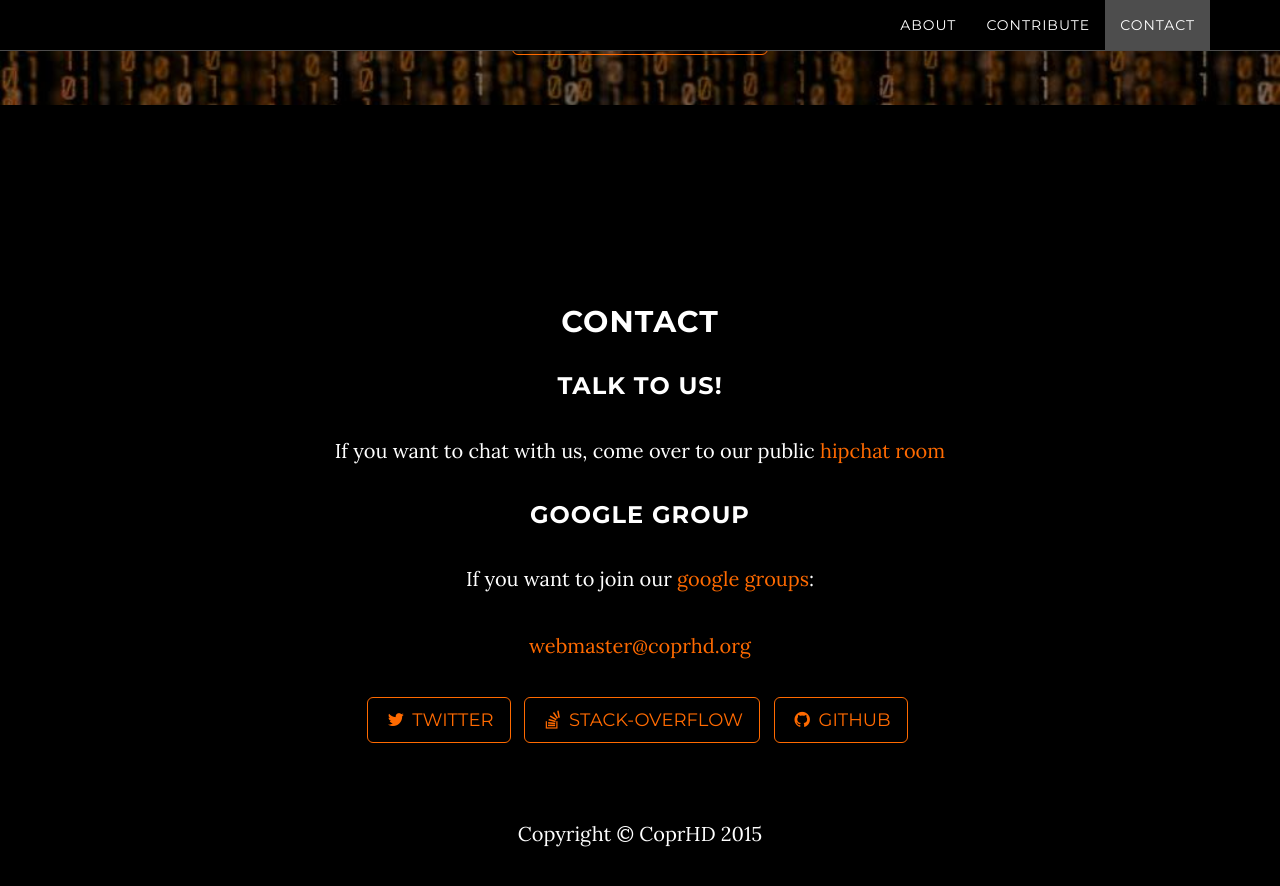
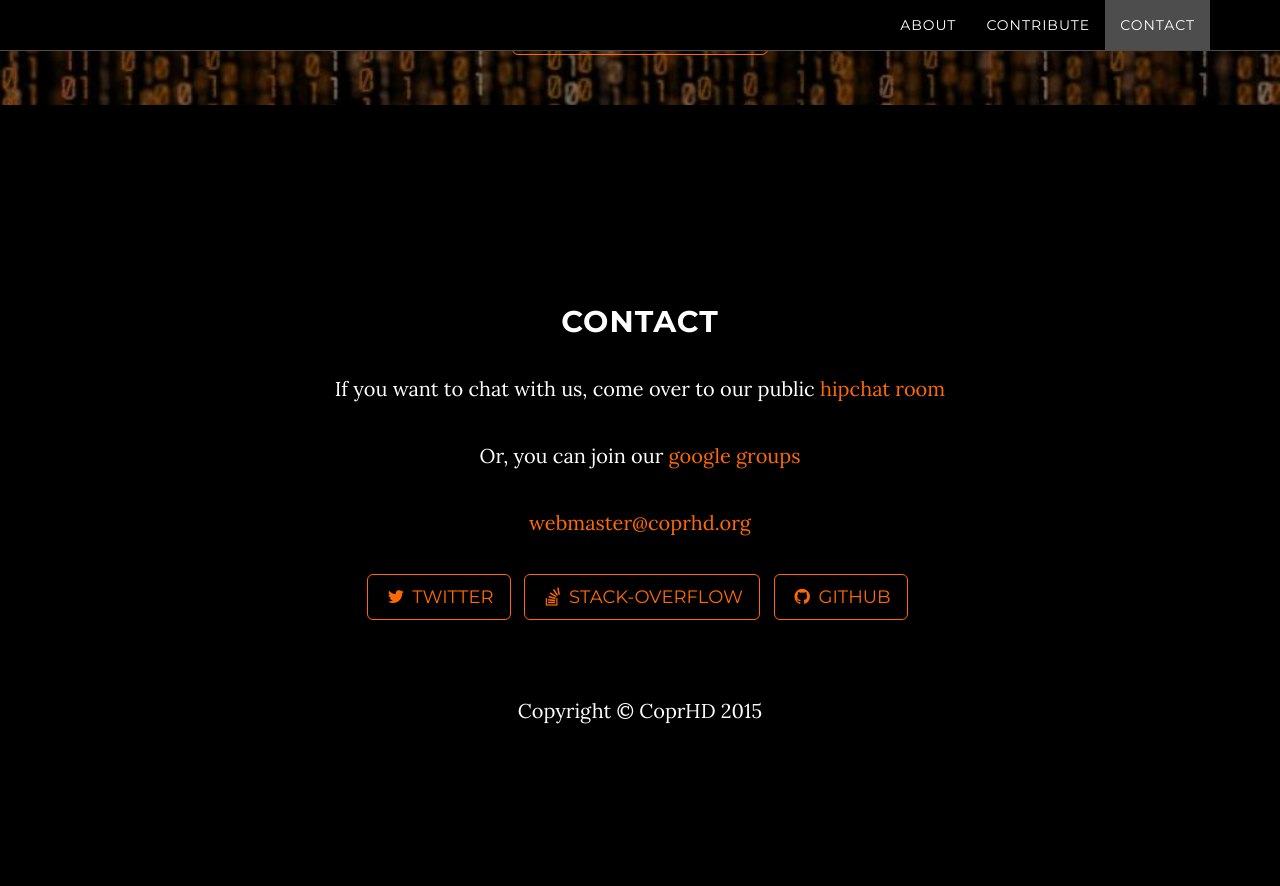
Before and after one commit to CoprHD/CoprHD.github.io, a Jekyll site: the page built from index.html, in a window 1280 px wide and 900 px high, scrolled down 2509 px. Shown: the top 886 px of the window. Built offline with Jekyll 4.4.1, drawn with Linux system fonts in a browser that asks for light colours; after the commit the page ends 3286 px from its top, so only the background shows below that.

Commit message:
moved around contribution info.

```diff
--- a/_includes/contact.html
+++ b/_includes/contact.html
@@ -5,13 +5,11 @@
                 <h2>Contact</h2>
 
 
-                <h3>Talk to us!</h3>
 
 <p>If you want to chat with us, come over to our public <a href="https://www.hipchat.com/g13XKLGvz">hipchat room</a></p>
 
-<h3>Google group</h3>
 
-<p>If you want to join our <a href="https://groups.google.com/forum/?hl=en#!forum/coprhd">google groups</a>:</p>
+<p>Or, you can join our <a href="https://groups.google.com/forum/?hl=en#!forum/coprhd">google groups</a></p>
 
 
                 <p><a href="mailto:{{ site.email }}">{{ site.email }}</a>
```
